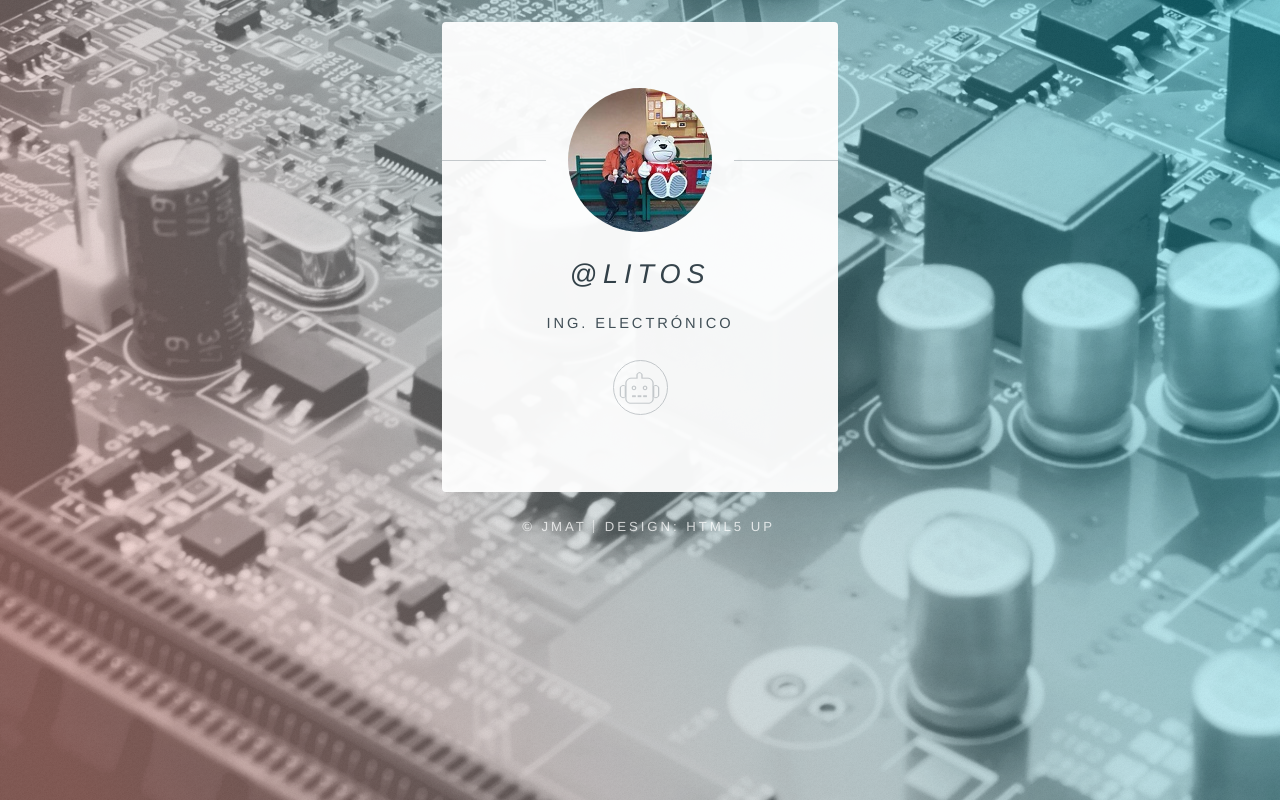
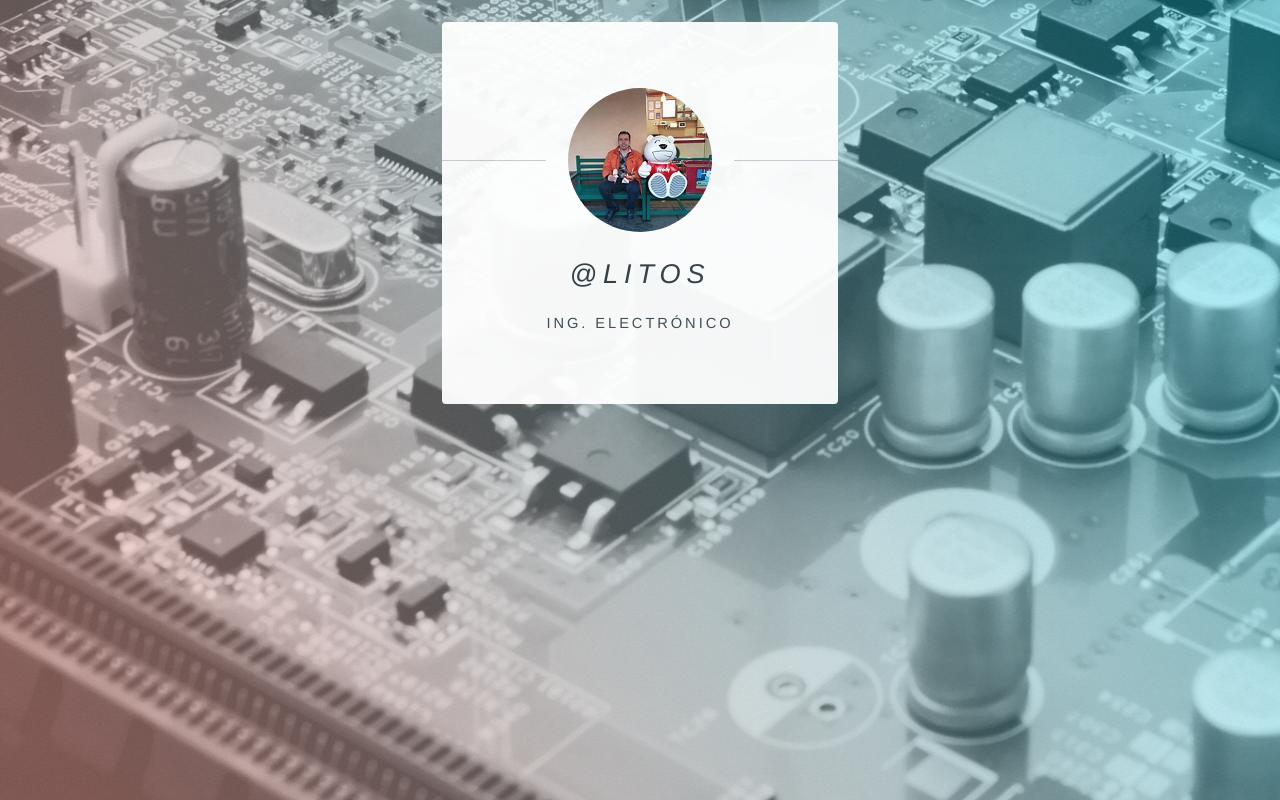
Before and after one commit to AlitosJM/MyApp, a React (Create React App) app: page /MyPage in a window 1280 px wide. Built offline with nearby package versions, Linux system fonts and the light colour scheme; a web font is replaced by a local one.

Commit message:
Added router

```diff
--- a/package.json
+++ b/package.json
@@ -7,6 +7,7 @@
   "dependencies": {
     "react": "16.8.6",
     "react-dom": "16.8.6",
+    "react-router-dom": "^5.2.0",
     "react-scripts": "^4.0.3"
   },
   "devDependencies": {
--- /dev/null
+++ b/src/components/AllPost.js
@@ -0,0 +1,27 @@
+import React from "react";
+import {useState,useEffect} from 'react';
+
+function AllPost() {
+
+  return (
+    <div className="is-preload">
+
+      <div id="wrapper">
+        <section id="main">
+
+          <header>
+            <span className="avatar"><img src="Jmat2.jpg" alt="" /></span>
+            <h1><em>@liTos</em></h1>
+            <p>Ing. Electrónico</p>
+          </header>
+
+        </section>
+
+
+      </div>
+
+    </div>
+  );
+}
+
+export default AllPost;
--- a/src/components/Intro.js
+++ b/src/components/Intro.js
@@ -1,6 +1,17 @@
 import React from "react";
+import {useState,useEffect} from 'react';
 
 function Intro() {
+
+  // useEffect( () => {
+  //   // console.log(token);
+  //   window.location.href ='/';
+  // },[])
+  const onRouteChange = (e) =>{
+    e.preventDefault();
+    console.log('onRouteChange');
+    window.location.href = "/MyPage";
+  }
   return (
     <div className="is-preload">
 
@@ -15,7 +26,8 @@ function Intro() {
 
           <footer>
             <ul className="icons">
-              <li><a href="" className="icon solid fa-robot">Robot</a></li>
+              <li><a href="#" onClick={onRouteChange} className="icon solid fa-robot">Robot</a></li>
+              {/*<button className="icon solid fa-robot">Robot</button>*/}
             </ul>
           </footer>
 
--- a/src/index.js
+++ b/src/index.js
@@ -1,8 +1,22 @@
 import React from "react";
 import ReactDOM from "react-dom";
+import {Route,BrowserRouter} from 'react-router-dom';
+import AllPost from './components/AllPost';
 import App from "./components/App";
 
-ReactDOM.render(<App />, document.getElementById("root"));
+function Router(){
+
+  return (
+    <React.StrictMode>
+        <BrowserRouter>
+          <Route exact path="/" component={App}/>
+          <Route exact path="/MyPage" component={AllPost}/>
+        </BrowserRouter>
+    </React.StrictMode>
+  )
+}
+
+ReactDOM.render(<Router />, document.getElementById("root"));
 // ReactDOM.render(<h1>React</h1>, document.querySelector(".welcome-back"));
 
 //5. Create a Note.jsx component to show a <div> element with a
```
Also changed, not shown: 1 other file (tests, documents, lock files or other folders).
